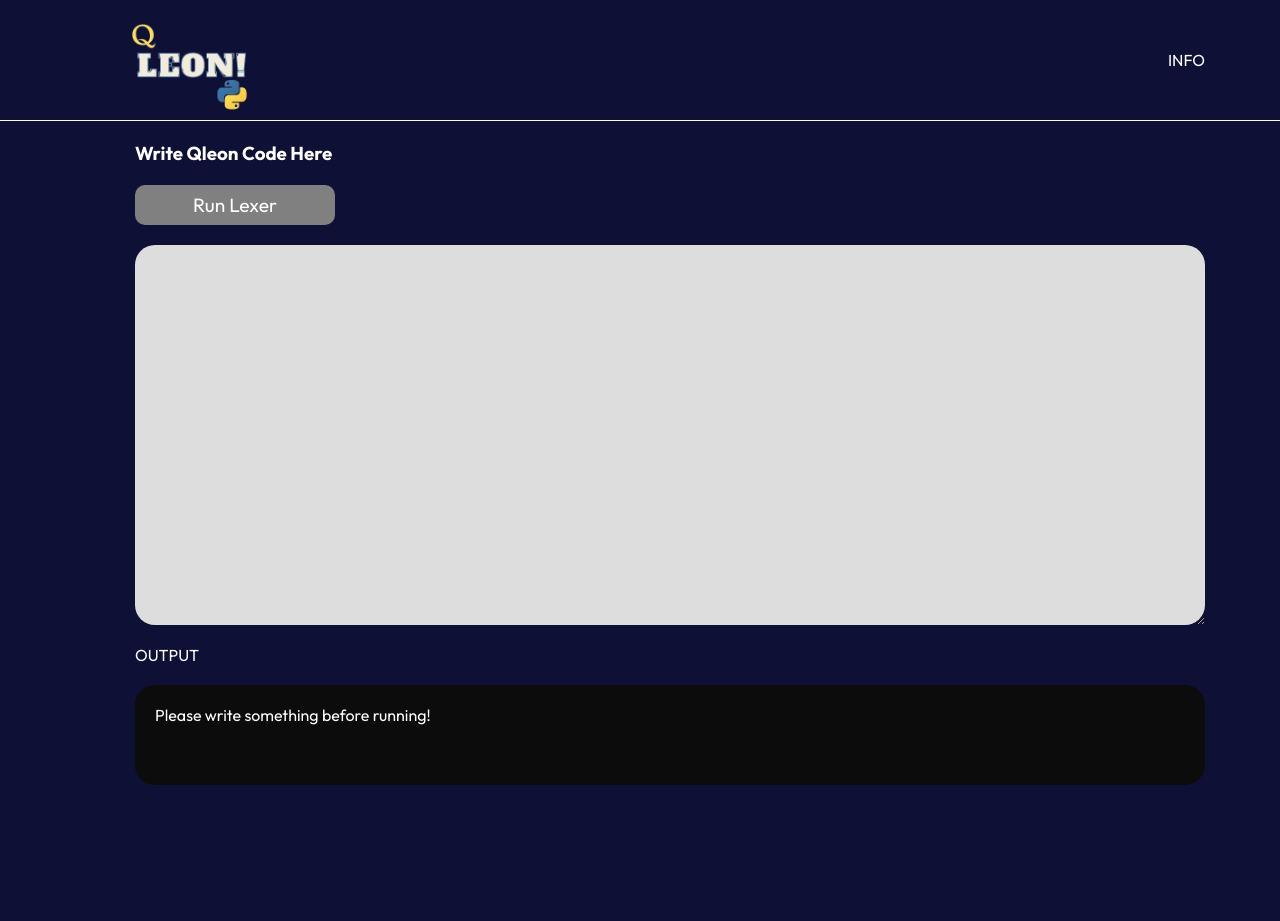
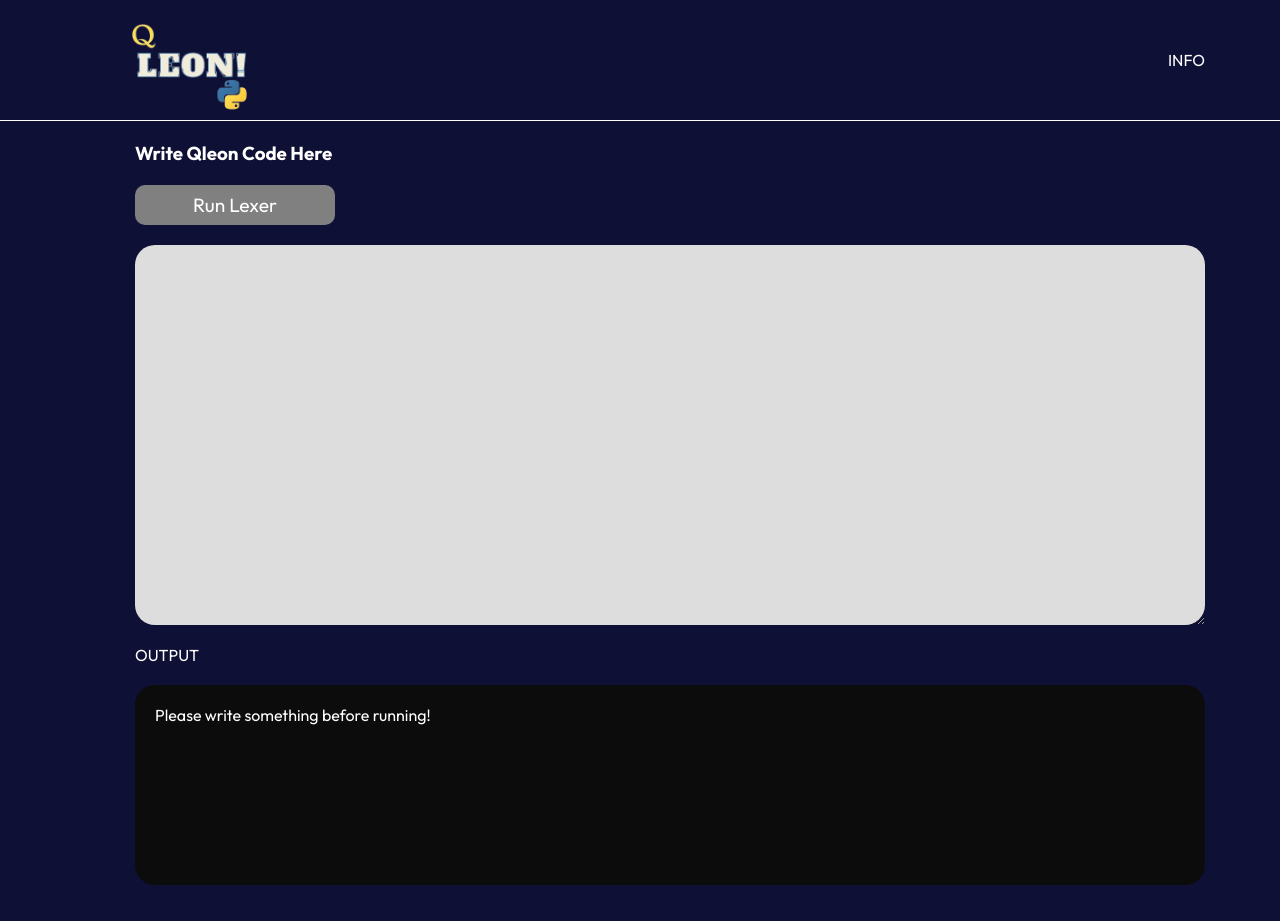
Before and after one commit to CodeWarriorEduard/lexer-qleon, a React (Vite) app in the folder frontend/: page / in a window 1280 px wide. Built offline with nearby package versions, Linux system fonts and the light colour scheme.

Commit message:
(FrontEnd): Mejora visual

```diff
--- a/frontend/src/App.css
+++ b/frontend/src/App.css
@@ -90,6 +90,6 @@ header{
   padding: 20px;
   margin-top: 20px;
   overflow-y: scroll;
-  height: 100px;
+  height: 200px;
   background-color: #0C0C0C;
 }
--- a/frontend/src/components/MainContent/MainContent.jsx
+++ b/frontend/src/components/MainContent/MainContent.jsx
@@ -21,10 +21,10 @@ function MainContent() {
   })
     .then (function (response){
       setOutput(() =>{
-        return response.data.map((el)=>{
+        return response.data.map((el, index)=>{
           return(
             <>
-              <p>{`Token: ${el}`}</p>
+              <p>{`Line Content${index+1}: ${el}`}</p>
               <br />
             </>
           )
@@ -45,7 +45,7 @@ function MainContent() {
                 {
 
                  output.length >0?( // Terminar
-                  <div className="output-terminal">{output}</div>
+                  <div className="output-terminal">{"LEXEMA: \n"}{output}</div>
                   ):(
                   <div className="output-terminal">Please write something before running!</div>
                   )
```
